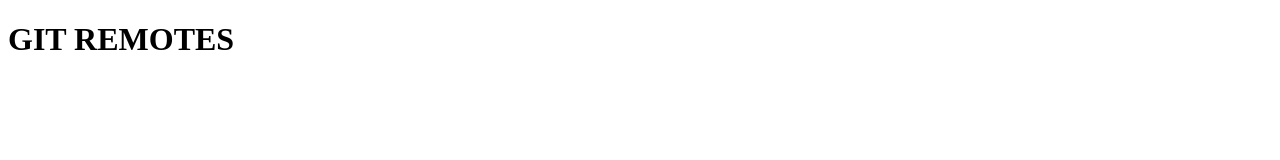
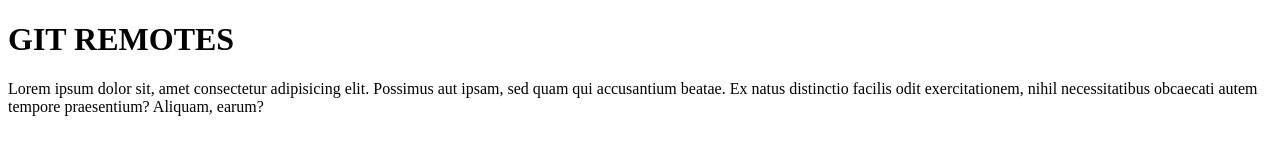
Before and after one commit to FilipppoMarinai/esercizio, a plain HTML site: page index.html in a window 1280 px wide. Drawn offline with Linux system fonts and the light colour scheme.

Commit message:
modificato index.html

```diff
--- a/index.html
+++ b/index.html
@@ -8,5 +8,9 @@
 </head>
 <body>
     <h1>GIT REMOTES</h1>
+
+    <div>
+        <p>Lorem ipsum dolor sit, amet consectetur adipisicing elit. Possimus aut ipsam, sed quam qui accusantium beatae. Ex natus distinctio facilis odit exercitationem, nihil necessitatibus obcaecati autem tempore praesentium? Aliquam, earum?</p>
+    </div>
 </body>
 </html>
```
